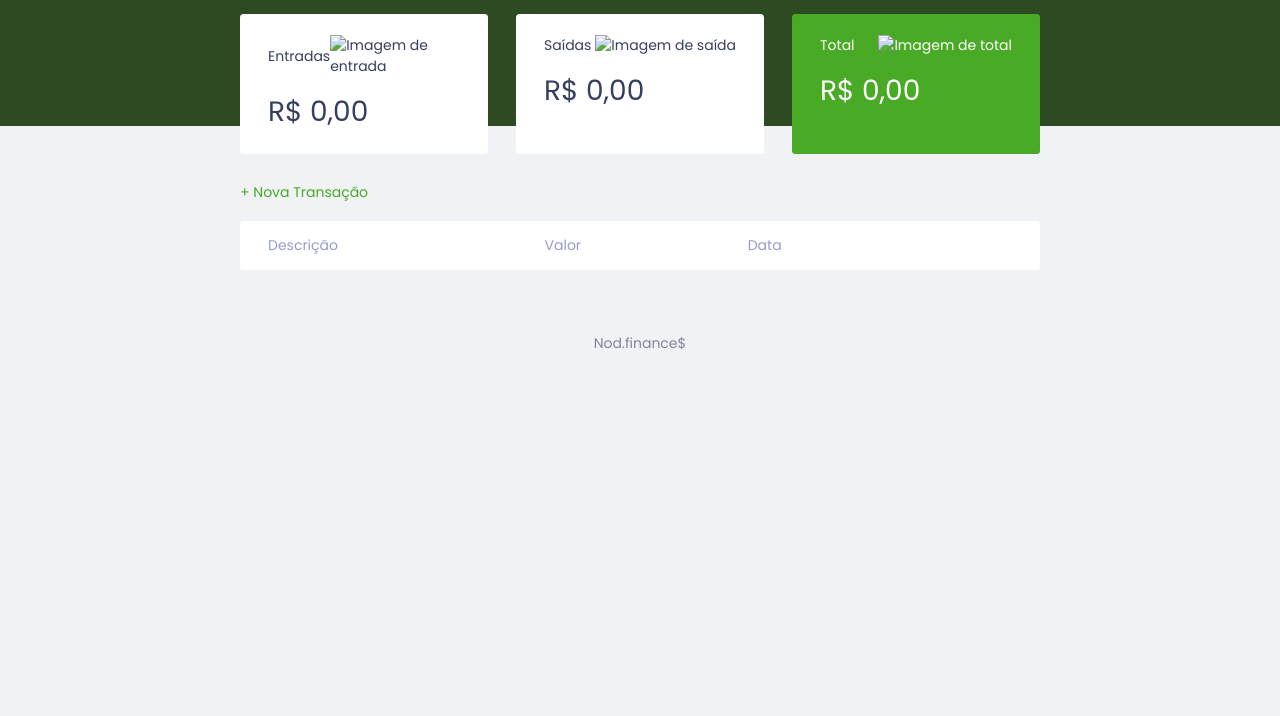
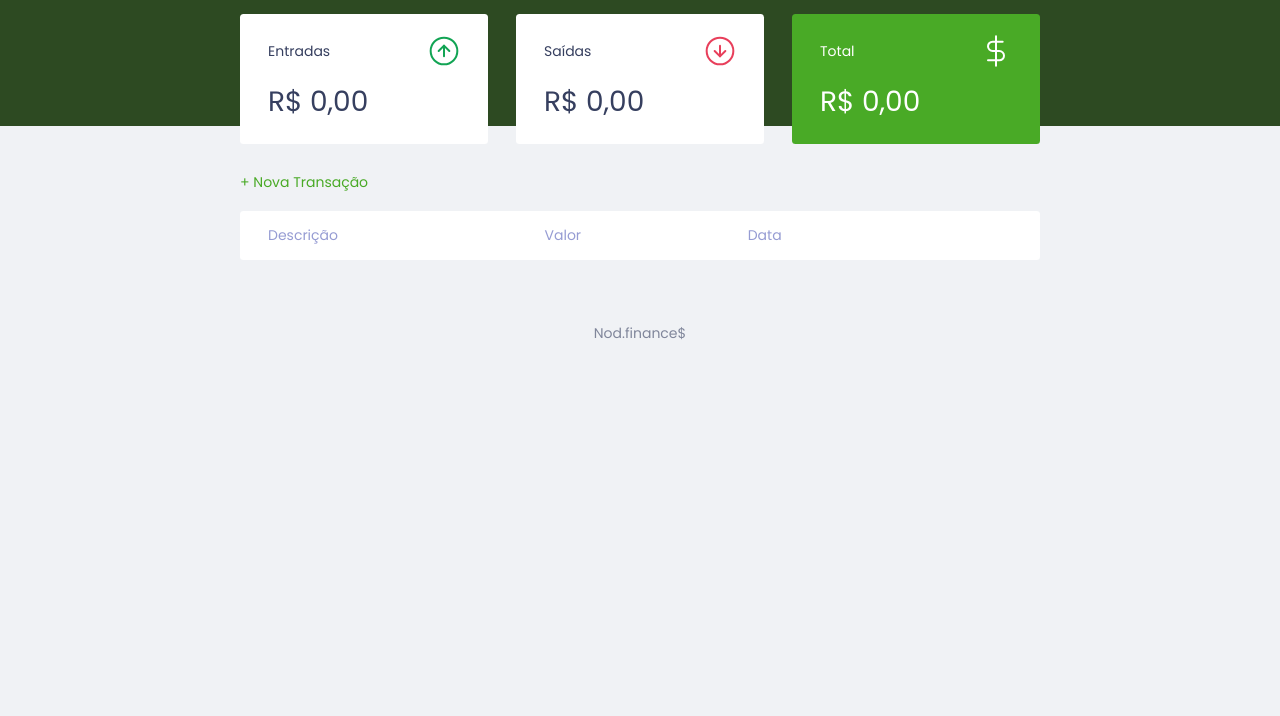
Before and after one commit to erickhenri/Nod.finance, a plain HTML site: page index.html in a window 1280 px wide. Shown: the part 84-800 px from the top of the page. Drawn offline with Linux system fonts and the light colour scheme; the site is published under a folder, as on GitHub Pages, so addresses that start at the root find nothing.

Commit message:
Update index.html

```diff
--- a/index.html
+++ b/index.html
@@ -27,7 +27,7 @@
                 <div class="card">
                     <h3>
                         <span>Entradas</span>
-                        <img src="/assets/income.svg" alt="Imagem de entrada">
+                        <img src="assets/income.svg" alt="Imagem de entrada">
                     </h3>
                     <p id="incomeDisplay">R$ 0,00</p>
                 </div>
@@ -35,7 +35,7 @@
                 <div class="card">
                     <h3>
                         <span>Saídas</span>
-                        <img src="/assets/expense.svg" alt="Imagem de saída">
+                        <img src="assets/expense.svg" alt="Imagem de saída">
                     </h3>
                     <p id="expenseDisplay">R$ 0,00</p>
                 </div>
@@ -43,7 +43,7 @@
                 <div class="card total">
                     <h3>
                         <span>Total</span>
-                        <img src="/assets/total.svg" alt="Imagem de total">
+                        <img src="assets/total.svg" alt="Imagem de total">
                     </h3>
                     <p id="totalDisplay">R$ 0,00</p>
                 </div>
```
